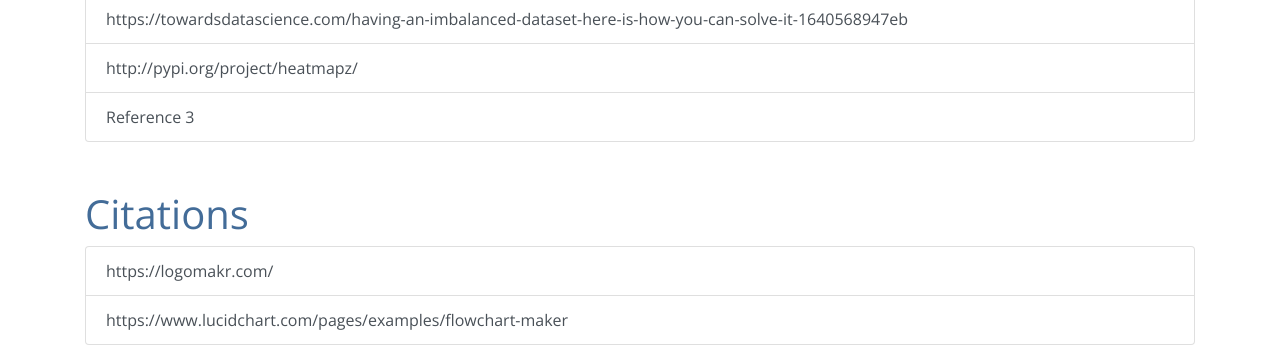
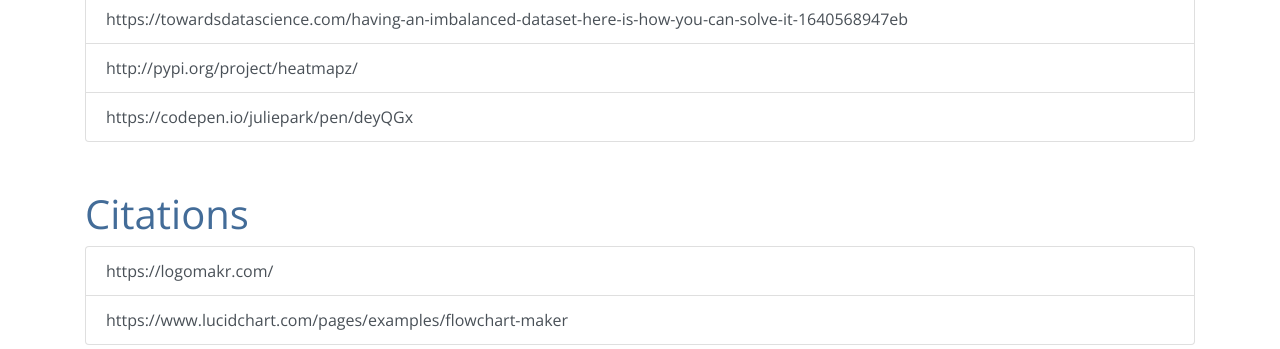
Before and after one commit to cdalsania/Credit_Card_Fraud_Detection, a Flask app: page /conclusions in a window 1280 px wide. Shown: the part 1900-2249 px from the top of the page. Run offline with Flask 2, Linux system fonts and the light colour scheme; some libraries are stand-ins or nearby versions.

Commit message:
adding extra references.

```diff
--- a/templates/conclusions.html
+++ b/templates/conclusions.html
@@ -113,7 +113,7 @@
                         <a href="https://towardsdatascience.com/having-an-imbalanced-dataset-here-is-how-you-can-solve-it-1640568947eb"
                             class="list-group-item list-group-item-action">https://towardsdatascience.com/having-an-imbalanced-dataset-here-is-how-you-can-solve-it-1640568947eb</a>
                         <a href="http://pypi.org/project/heatmapz/" class="list-group-item list-group-item-action">http://pypi.org/project/heatmapz/</a>
-                        <a href="#" class="list-group-item list-group-item-action">Reference 3</a>
+                        <a href="References - https://codepen.io/juliepark/pen/deyQGx" class="list-group-item list-group-item-action">https://codepen.io/juliepark/pen/deyQGx</a>
                     </div>
                     <h1 class="mt-5">Citations</h1>
                     <div class="list-group mb-5">
```
